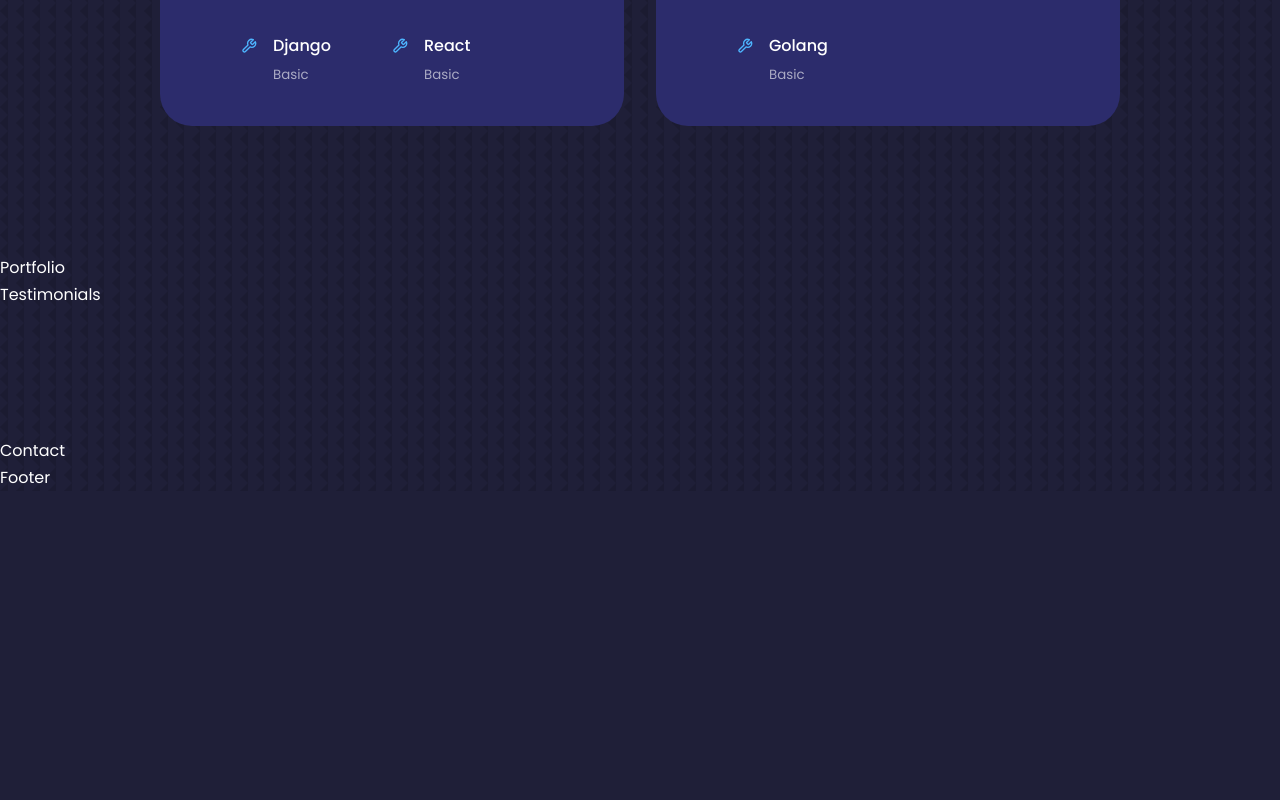
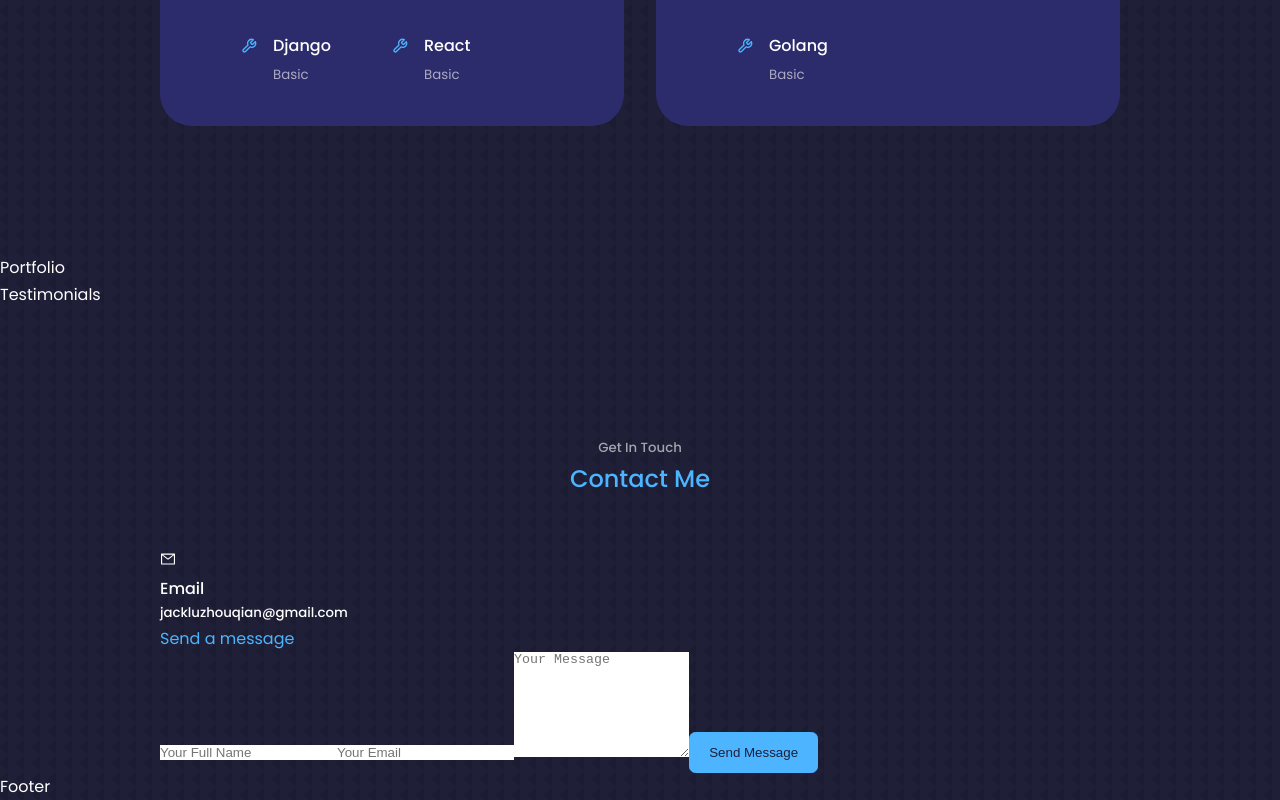
Before and after one commit to jzxl629/portfolio-website, a React (Create React App) app: page / in a window 1280 px wide. Shown: the part 1869-2669 px from the top of the page. Before the commit the page ends 2360 px from the top, so only its background shows below. Built offline with nearby package versions, Linux system fonts and the light colour scheme.

Commit message:
Add contact through email

```diff
--- a/src/components/contact/Contact.jsx
+++ b/src/components/contact/Contact.jsx
@@ -1,8 +1,45 @@
 import React from "react";
 import "./contact.css";
+import { AiOutlineMail } from "react-icons/ai";
 
 const Contact = () => {
-  return <section id="contact">Contact</section>;
+  return (
+    <section id="contact">
+      <h5>Get In Touch</h5>
+      <h2>Contact Me</h2>
+
+      <div className="container contact__container">
+        <div className="contact__options">
+          <article className="contact__option">
+            <AiOutlineMail />
+            <h4>Email</h4>
+            <h5>jackluzhouqian@gmail.com</h5>
+            <a href="mailto:jackluzhouqian@gmail.com" target="_blank">
+              Send a message
+            </a>
+          </article>
+        </div>
+        <form action="">
+          <input
+            type="text"
+            name="name"
+            placeholder="Your Full Name"
+            required
+          />
+          <input type="email" name="email" placeholder="Your Email" required />
+          <textarea
+            name="message"
+            rows="7"
+            placeholder="Your Message"
+            required
+          ></textarea>
+          <button type="submit" className="btn btn-primary">
+            Send Message
+          </button>
+        </form>
+      </div>
+    </section>
+  );
 };
 
 export default Contact;
```
